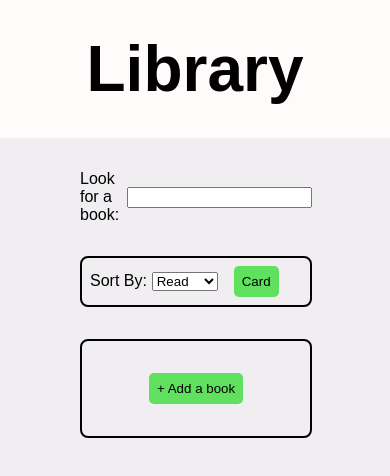
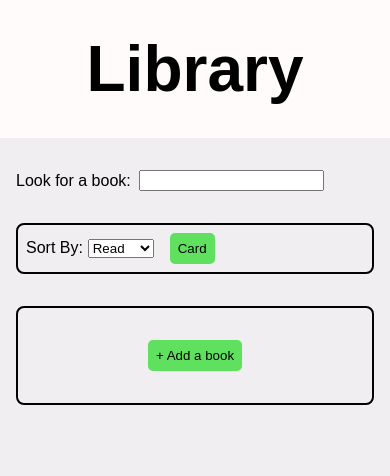
Before and after one commit to EricLiIIT/library, a React (Create React App) app: page / in a window 390 px wide. Shown: the top 476 px of the page. Built offline with nearby package versions, Linux system fonts and the light colour scheme.

Commit message:
style: reduce padding on mobile view of rows

```diff
--- a/src/App.css
+++ b/src/App.css
@@ -9,7 +9,7 @@
 }
 
 .interactive {
-    padding: 0 5rem 0rem 5rem;
+    padding: 0 1rem 0rem 1rem;
     margin-bottom: 2rem;
     gap: 2rem;
     display: grid;
```
